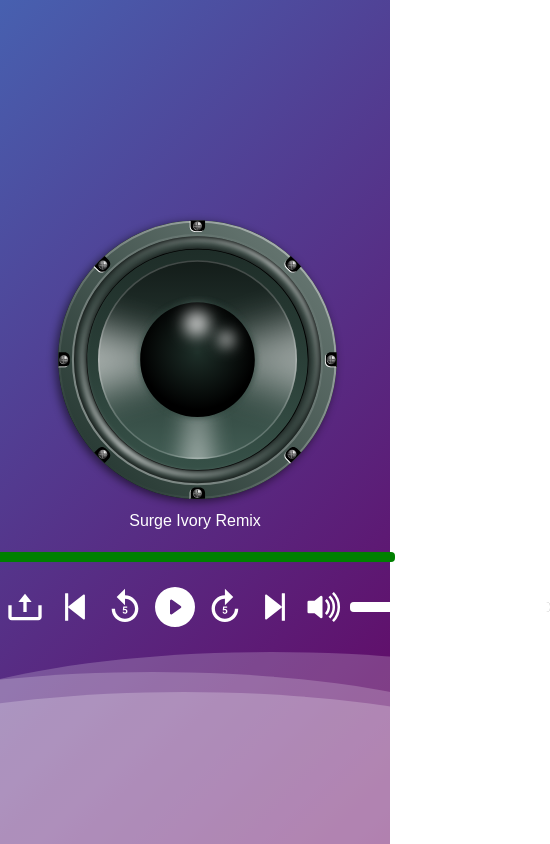
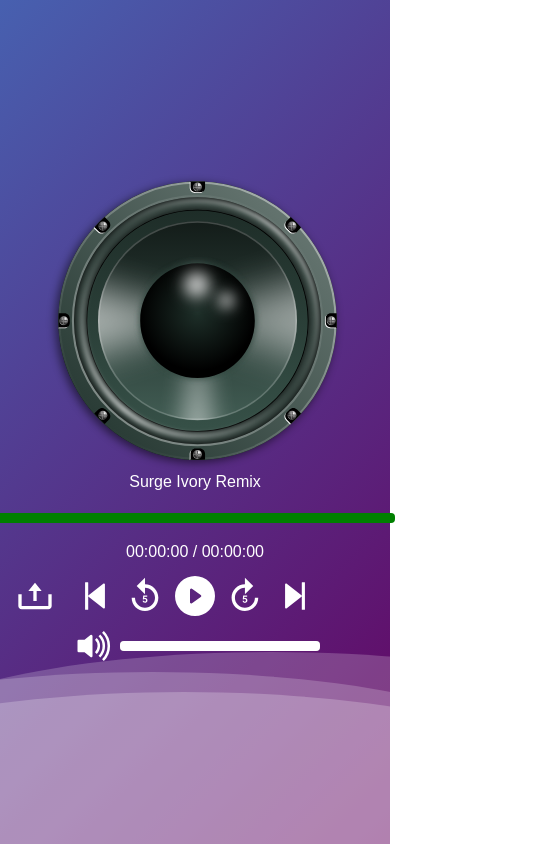
Before and after one commit to SafeCo/react-music-player, a React (Create React App) app: page / in a window 390 px wide. Shown: the whole page, 550 px wide, since content can reach past the window. Built offline with nearby package versions, Linux system fonts and the light colour scheme.

Commit message:
made responsive

```diff
--- a/src/App.js
+++ b/src/App.js
@@ -7,6 +7,28 @@ import {songsdata} from "./SongsData"
 function App() {
   const [songsList , setSongsList] = useState()
 
+  const [matches, setMatches] = useState(
+    window.matchMedia("(min-width: 800px)").matches
+  )
+  const [mobile, setMobile] = useState(
+    window.matchMedia("(min-width: 600px)").matches
+)
+  useEffect(() => {
+        window
+        .matchMedia("(min-width: 800px)")
+        .addEventListener('change', e => setMatches( e.matches ));
+        window
+        .matchMedia("(min-width: 600px)")
+        .addEventListener('change', e => setMobile( e.matches ));
+        return ()=>{
+            window
+            .matchMedia("(min-width: 800px)")
+            .removeEventListener('change', e => setMatches( e.matches ));
+            window
+            .matchMedia("(min-width: 600px)")
+            .removeEventListener('change', e => setMobile( e.matches ));
+        }
+    }, []);
   useEffect(()=>{
     setSongsList(songsdata.map((song)=>{
         return song
@@ -41,7 +63,7 @@ function App() {
         </div>
       </div>
       { songsList &&
-        <AudioPlayer songsList={songsList} addFile={addFile}/>
+        <AudioPlayer matches={matches} mobile={mobile} songsList={songsList} addFile={addFile}/>
       }
     </div>
   );
--- a/src/AudioPlayer.css
+++ b/src/AudioPlayer.css
@@ -39,7 +39,10 @@
     display: flex;
     width: 100%;
 }
-
+.audioPlayer__controls-buttons{
+    display: flex;
+    flex: 2 1 0;
+}
 .uploadButton__container{
     display: flex;
     justify-content: flex-end;
@@ -55,9 +58,40 @@
     flex: 1 1 0;
 }
 
+.volumeBar__container{
+    display: flex;
+    align-items: center;
+    justify-content: center;
+    flex: 1 1 0;
+}
 
 .audioTime__container{
     display: flex;
     justify-content: center;
     align-items: center;
 }
+.audioTime{
+    margin-bottom: 10px;
+}
+
+.resp{
+    flex: 1 1 0;
+}
+
+
+@media only screen and (max-width: 800px) {
+    .uploadButton__container{
+        justify-content: center;
+        flex: 1 1 0;
+    }
+    .audioPlayer__controls-container{
+        flex-direction: column;
+        justify-content: center;
+    }
+}
+@media only screen and (max-width: 600px) {
+    .audioTime__container {
+        display: flex;
+        flex-direction: column;
+    }
+}
--- a/src/AudioPlayer.js
+++ b/src/AudioPlayer.js
@@ -11,7 +11,7 @@ import {AiFillStepBackward} from "react-icons/ai"
 import speaker from "./speaker.svg"
 import VolumeBar from './VolumeBar';
 
-function AudioPlayer({songsList, addFile}) {
+function AudioPlayer({matches, mobile, songsList, addFile}) {
 
     const inputRef = useRef()
     const audioRef = useRef()
@@ -117,16 +117,26 @@ function AudioPlayer({songsList, addFile}) {
 
 
             <div className="audioTime__container">
+                { mobile &&
                     <div>{toHoursAndMinutes(Math.floor(audioTime))}</div>
+                }
                     <SeekerBar
                         toHoursAndMinutes={toHoursAndMinutes}
                         audioRef={audioRef}
                         progress={progress}
                     />
+                { mobile &&
                     <div>{toHoursAndMinutes(Math.floor(audioDuration))}</div>
+                }
+                { !mobile &&
+                    <div className="audioTime">
+                    {toHoursAndMinutes(Math.floor(audioTime))} / {toHoursAndMinutes(Math.floor(audioDuration))}
+                    </div>
+                }
             </div>
 
             <div className="audioPlayer__controls-container">
+                <div className="audioPlayer__controls-buttons">
                     <div className="uploadButton__container" >
                         <button
                         className="noStyleButton"
@@ -190,8 +200,13 @@ function AudioPlayer({songsList, addFile}) {
                         >
                             <AiFillStepForward style={iconStyle}/>
                         </button>
+                    </div>
+                    { !matches &&
+                        <div className="resp"></div>
+                    }
+                </div>
 
-                </div>
+                <div className="volumeBar__container">
                         <VolumeBar
                         audioRef={audioRef}
                         iconStyle={iconStyle}
@@ -199,6 +214,9 @@ function AudioPlayer({songsList, addFile}) {
                         volume={volume}
                         setVolume={setVolume}
                         />
+
+                </div>
+
             </div>
         </div>
     )
--- a/src/VolumeBar.css
+++ b/src/VolumeBar.css
@@ -1,9 +1,3 @@
-.volumeBar__container{
-    display: flex;
-    align-items: center;
-    flex: 1 1 0;
-}
-
 .volumeBar__gray{
     position: relative;
 
--- a/src/VolumeBar.js
+++ b/src/VolumeBar.js
@@ -38,7 +38,7 @@ function VolumeBar({audioRef, iconStyle, volumeStyle, volume, setVolume}) {
 
 
     return (
-        <div className="volumeBar__container">
+        <>
             { volume === 0 ?
                 (<button
                 className="noStyleButton"
@@ -73,7 +73,7 @@ function VolumeBar({audioRef, iconStyle, volumeStyle, volume, setVolume}) {
                     }
                 <div style={volumeStyle} className="volumeBar__progress"></div>
             </div>
-        </div>
+        </>
     )
 }
 
```
Lines whose indentation alone changed are shown as unchanged.
